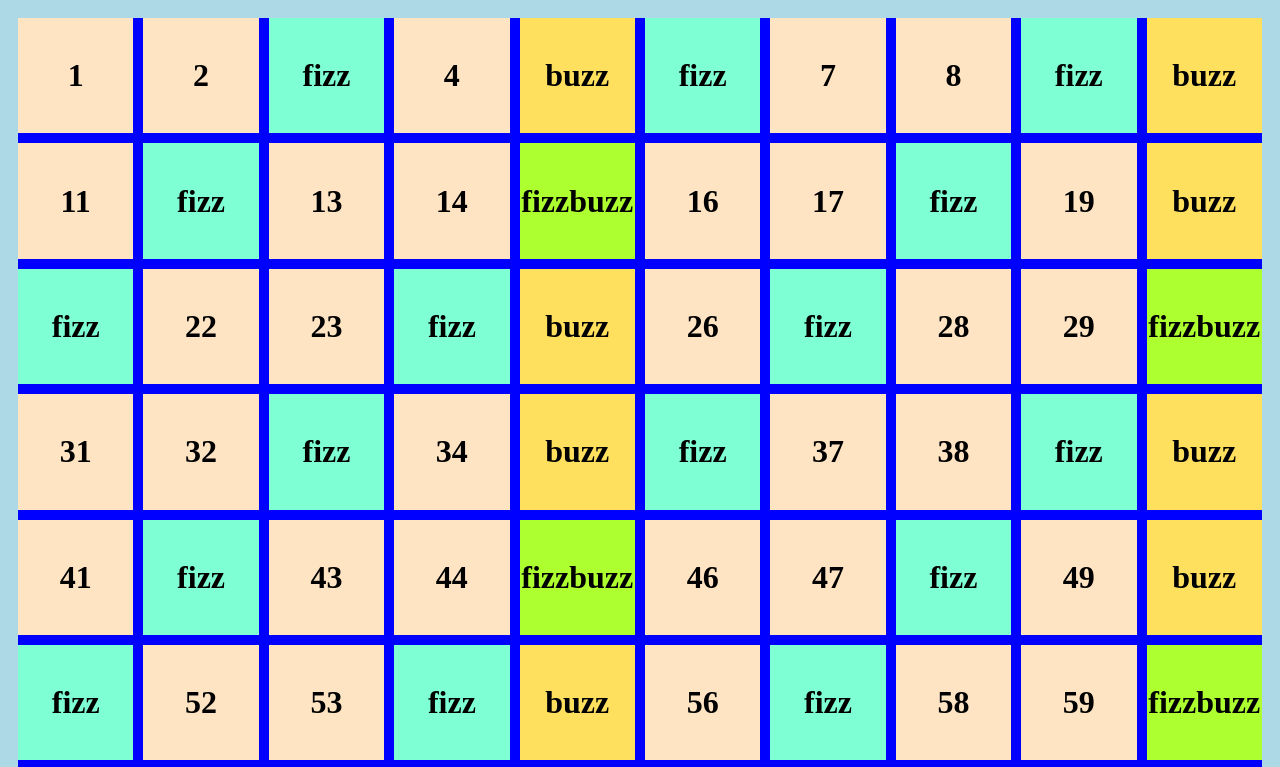
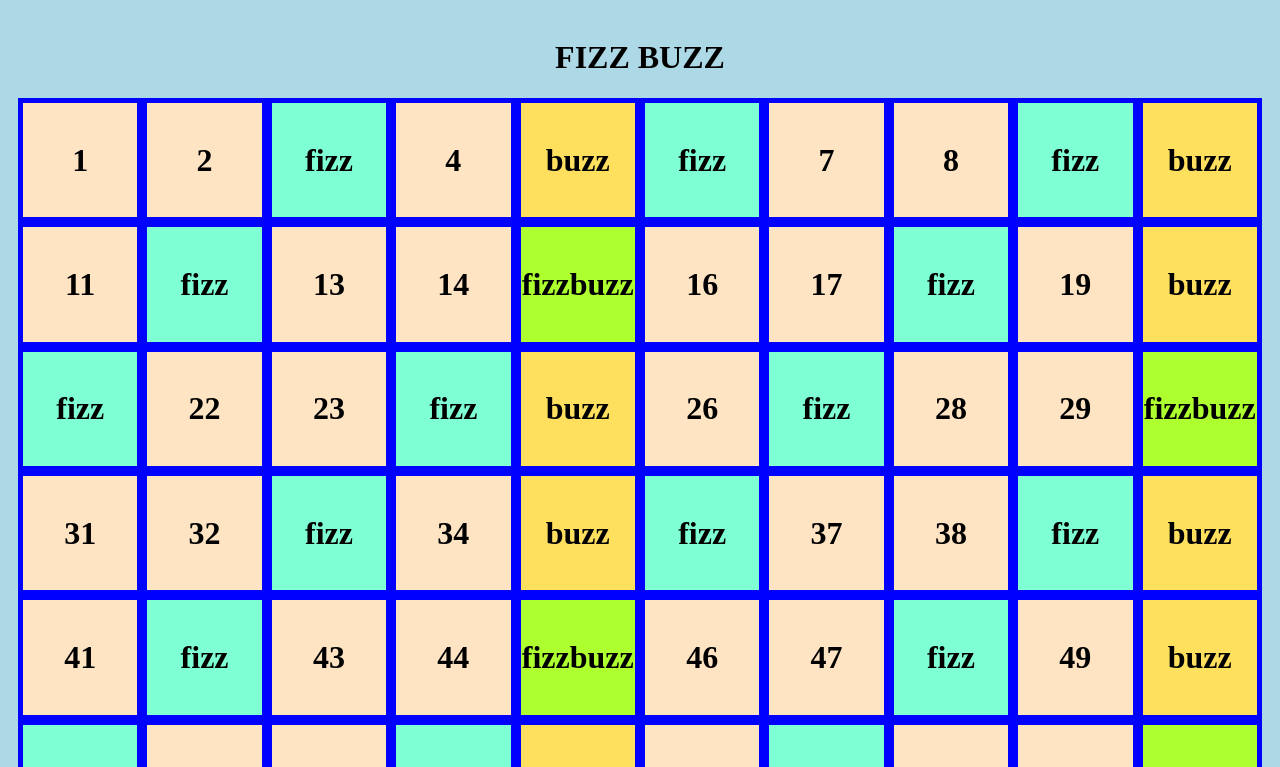
Before and after one commit to WalterCorsini/js-fizzbuzz, a plain HTML site: page index.html in a window 1280 px wide. Shown: the top 767 px of the page. Drawn offline with Linux system fonts and the light colour scheme.

Commit message:
add title

```diff
--- a/css/style.css
+++ b/css/style.css
@@ -2,8 +2,11 @@ body{
     background-color: lightblue;
     padding: 10px;
 }
-
+h1{
+    text-align: center;
+}
 .container{
+    padding: 5px;
     display: flex;
     flex-wrap: wrap;
     gap: 10px;
--- a/index.html
+++ b/index.html
@@ -8,6 +8,7 @@
     <link rel="stylesheet" href="./css/style.css">
 </head>
 <body>
+    <h1>FIZZ BUZZ</h1>
     <div class="container">
         <!-- <div class="box">1</div>
         <div class="box fizz"></div>
```
